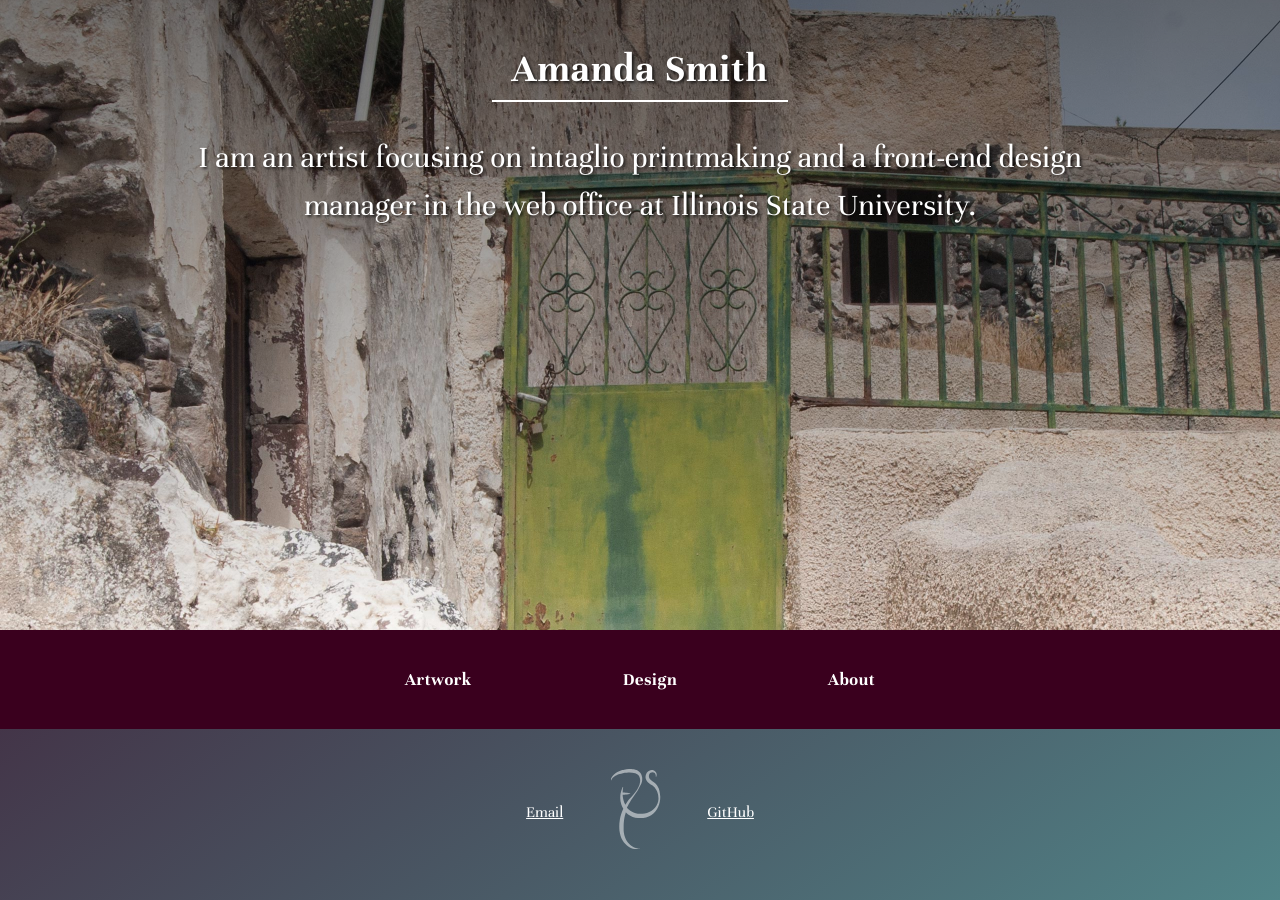
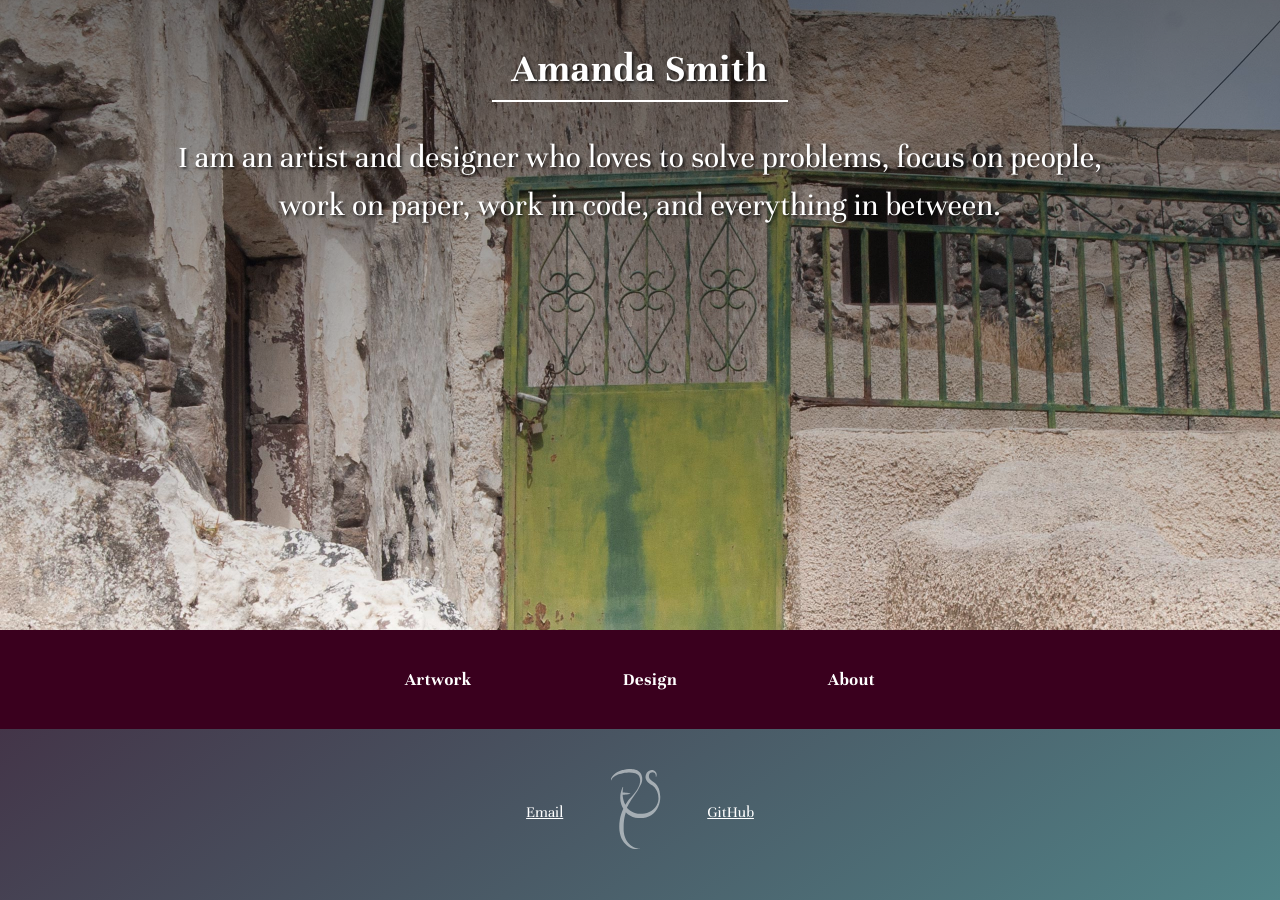
Before and after one commit to asmithorn/asmithorn.github.io, a Jekyll site: the page built from index.html, in a window 1280 px wide. Built offline with Jekyll 4.4.1, drawn with Linux system fonts in a browser that asks for light colours.

Commit message:
Update intro sentence

```diff
--- a/index.html
+++ b/index.html
@@ -17,7 +17,7 @@
             <section class="o-row--1200 o-row--v-padding u-padding--w-20-120">
                 <header class="u-text--shadow">
                 <h1 class="u-row-header">Amanda Smith</h1>
-                <p class="u-text--center u-text--large">I am an artist focusing on intaglio printmaking and a front-end design manager in the web office at Illinois State University.</p>
+                <p class="u-text--center u-text--large">I am an artist and designer who loves to solve problems, focus on people, work on paper, work in code, and everything in between.</p>
                 </header>
             </section>
         </div>
```
